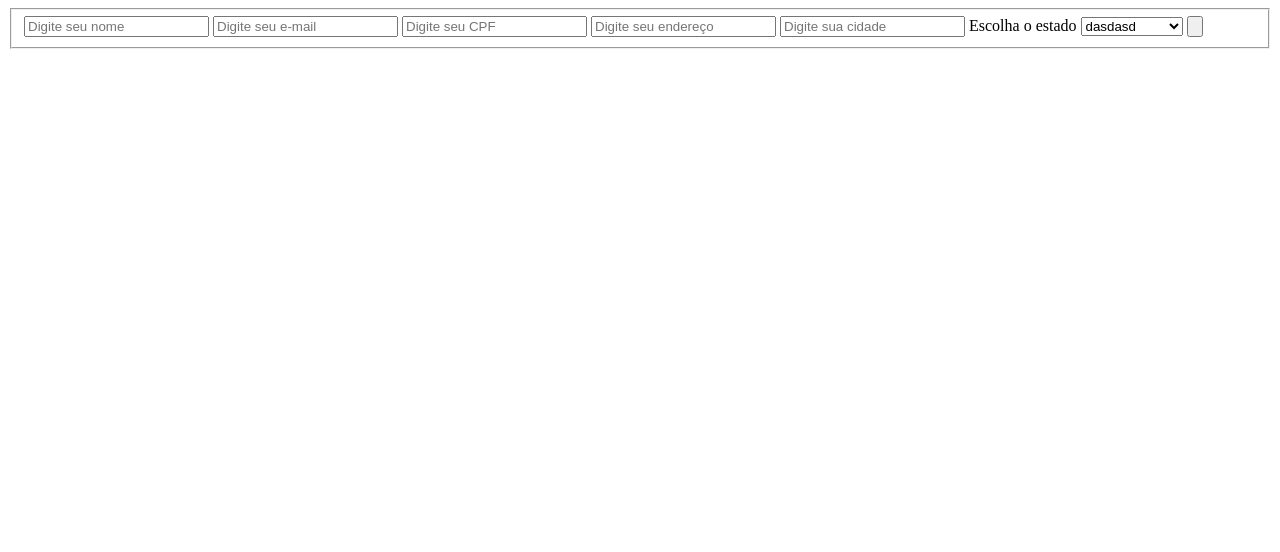
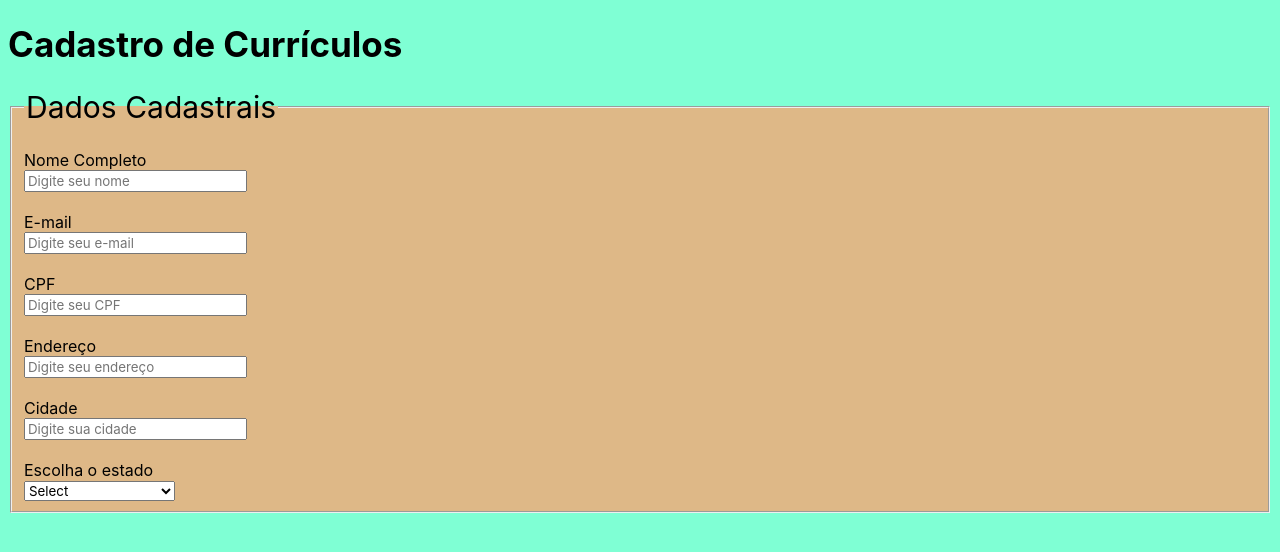
Before and after one commit to RafaAssad/JavaGo, a plain HTML site: page exercises/6_1/form.html in a window 1280 px wide. Drawn offline with Linux system fonts and the light colour scheme.

Commit message:
até estado

```diff
--- a/exercises/6_1/form.html
+++ b/exercises/6_1/form.html
@@ -7,18 +7,27 @@
     <link rel="stylesheet" href="style.css">
 </head>
 <body>
+    <h1>Cadastro de Currículos</h1>
+    <form name="cadastro" action="minhapaginahtml" method="GET">
     <fieldset>
-        <input type="text" placeholder="Digite seu nome" maxlength="40" required="required">
-        <input type="email" placeholder="Digite seu e-mail" maxlength="50" required="required">
-        <input type="text" placeholder="Digite seu CPF" maxlength="11" required="required">
-        <input type="text" placeholder="Digite seu endereço" maxlength="200" required="required">
-        <input type="text" placeholder="Digite sua cidade" maxlength="28" required>
-        <label for="estado">Escolha o estado</label>
-        <select name="estado" id="state">
-            <option value="">dasdasd</option>
-            <option value="">asdadasdasd</option>
+        <legend>Dados Cadastrais</legend><br>
+        <label for="name">Nome Completo</label><br>
+        <input id="name" type="text" placeholder="Digite seu nome" maxlength="40" required="required">
+        <br><br>
+        <label for="e-mail">E-mail</label><br>
+        <input id="e-mail" type="email" placeholder="Digite seu e-mail" maxlength="50" required="required"><br><br>
+        <label for="cpf">CPF</label><br>
+        <input id="cpf" type="text" placeholder="Digite seu CPF" maxlength="11" required="required"><br><br>
+        <label for="endereco">Endereço</label><br>
+        <input id="endereco" type="text" placeholder="Digite seu endereço" maxlength="200" required="required"><br><br>
+        <label for="city">Cidade</label><br>
+        <input id="city" type="text" placeholder="Digite sua cidade" maxlength="28" required><br><br>
+        <label for="estado">Escolha o estado</label><br>
+        <select id="estado" name="estado" id="state">
+            <option>Select</option>
         </select>
-        <input type="button">
     </fieldset>
+</form>
+<script src="script.js"></script>
 </body>
 </html>
--- /dev/null
+++ b/exercises/6_1/script.js
@@ -0,0 +1,37 @@
+let stateList = [
+    ['Acre', 'AC'],
+    ['Alagoas', 'AL'],
+    ['Amapá', 'AP'],
+    ['Amazonas', 'AM'],
+    ['Bahia', 'BA'],
+    ['Ceará', 'CE'],
+    ['Distrito Federal', 'DF'],
+    ['Espírito Santo', 'ES'],
+    ['Goiás', 'GO'],
+    ['Maranhão', 'MA'],
+    ['Mato Grosso', 'MT'],
+    ['Mato Grosso do Sul', 'MS'],
+    ['Minas Gerais', 'MG'],
+    ['Pará', 'PA'],
+    ['Paraíba', 'PB'],
+    ['Paraná', 'PR'],
+    ['Pernambuco', 'PE'],
+    ['Piauí', 'PI'],
+    ['Rio de Janeiro', 'RJ'],
+    ['Rio Grande do Norte', 'RN'],
+    ['Rio Grande do Sul', 'RS'],
+    ['Rondônia', 'RO'],
+    ['Roraima', 'RR'],
+    ['Santa Catarina', 'SC'],
+    ['São Paulo', 'SP'],
+    ['Sergipe', 'SE'],
+    ['Tocantins', 'TO']
+  ];
+
+  for(let i =0; i < stateList.length; i++){
+      let select = document.querySelector("#estado");
+      let options = document.createElement('option');
+      options.value = stateList[i][1];
+      options.innerHTML = stateList[i][0];
+      select.appendChild(options);
+  }
--- a/exercises/6_1/style.css
+++ b/exercises/6_1/style.css
@@ -0,0 +1,19 @@
+*{
+    font-family: -apple-system, BlinkMacSystemFont, 'Segoe UI', Roboto, Oxygen, Ubuntu, Cantarell, 'Open Sans', 'Helvetica Neue', sans-serif;
+}
+
+h1{
+    font-size: 35px;
+}
+
+legend{
+    font-size: 30px;
+}
+
+body{
+    background-color: aquamarine;
+}
+fieldset{
+    background-color: burlywood;
+
+}
```
